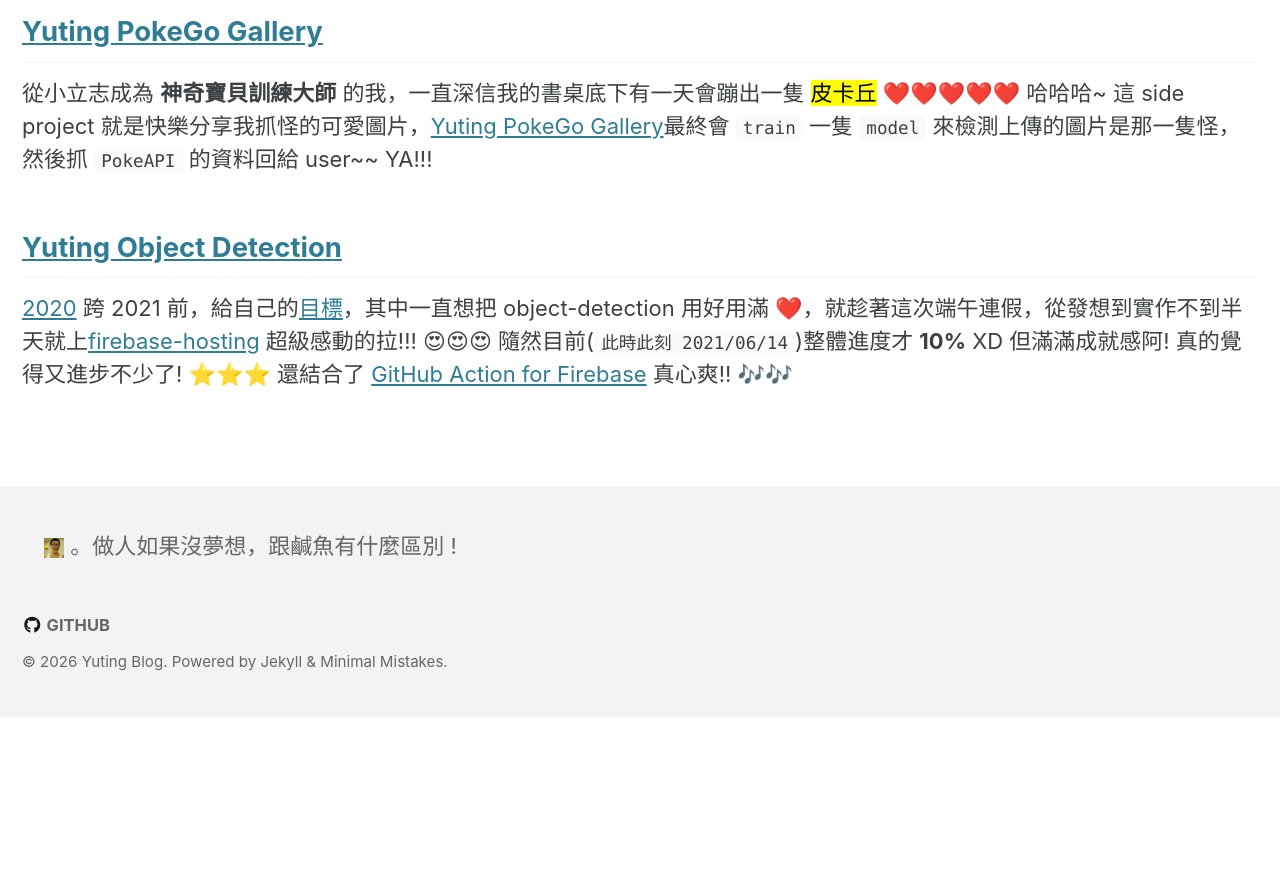
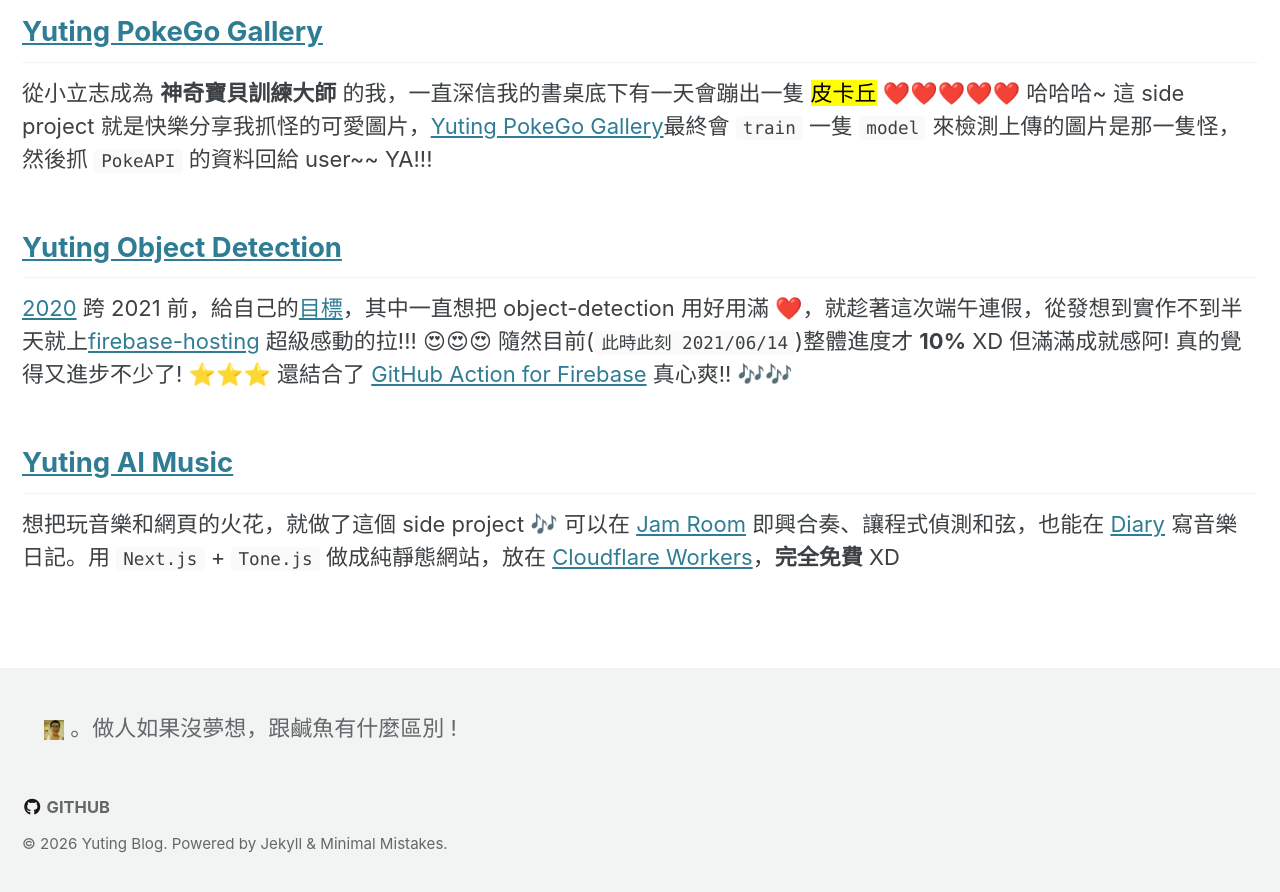
Before and after one commit to yuting3656/yutingblog, a Jekyll site: the page built from _pages/yuting-projects.md, in a window 1280 px wide and 900 px high, scrolled down 828 px. Shown: the top 892 px of the window. Built offline with Jekyll 4.4.1, drawn with Linux system fonts in a browser that asks for light colours; cached includes are drawn as plain includes; emoji names are drawn with the system emoji font; before the commit the page ends 1545 px from its top, so only the background shows below that.

Commit message:
Add Yuting AI Music to projects page
Co-Authored-By: Claude Sonnet 5.5 <noreply@anthropic.com>
Claude-Session: https://claude.ai/code/session_01Qvb2wuhvA7buGLSzPoPAUd

```diff
--- a/_pages/yuting-projects.md
+++ b/_pages/yuting-projects.md
@@ -24,8 +24,15 @@ header:
 
 [2020](https://yuting3656.github.io/yutingblog//diary/2020-12-18){:target="\_back"} 跨 2021 前，給自己的[目標](https://yuting3656.github.io/yutingblog//diary/2020-11-28){:target="\_back"}，其中一直想把 object-detection 用好用滿 :heart:，就趁著這次端午連假，從發想到實作不到半天就上[firebase-hosting](https://firebase.google.com/docs/hosting){:target="\_back"} 超級感動的拉!!! :heart_eyes::heart_eyes::heart_eyes: 隨然目前(`此時此刻 2021/06/14`)整體進度才 **10%** XD 但滿滿成就感阿! 真的覺得又進步不少了! :star::star::star: 還結合了 [GitHub Action for Firebase](https://github.com/marketplace/actions/github-action-for-firebase){:target="\_back"} 真心爽!! :notes::notes:
 
+## [Yuting AI Music][yuting-ai-music]
+
+想把玩音樂和網頁的火花，就做了這個 side project :notes: 可以在 [Jam Room][yuting-ai-music-jam]{:target="\_back"} 即興合奏、讓程式偵測和弦，也能在 [Diary][yuting-ai-music-diary]{:target="\_back"} 寫音樂日記。用 `Next.js` + `Tone.js` 做成純靜態網站，放在 [Cloudflare Workers](https://workers.cloudflare.com/){:target="\_back"}，**完全免費** XD
+
 [yuting]: https://yuting-daily-seed.appspot.com/
 [yuting-dl]: https://yuting-dl-dream.appspot.com/
 [aia]: https://yuting3656.github.io/yutingblog//aiacademy/so-it-is
 [yuting-poekgo-gallery]: https://yuting-pokego-gallery.appspot.com/
 [yuring-object-detection]: https://yuting-object-detection.web.app/
+[yuting-ai-music]: https://ai-music.tim23656.workers.dev/
+[yuting-ai-music-jam]: https://ai-music.tim23656.workers.dev/jam
+[yuting-ai-music-diary]: https://ai-music.tim23656.workers.dev/diary
```
